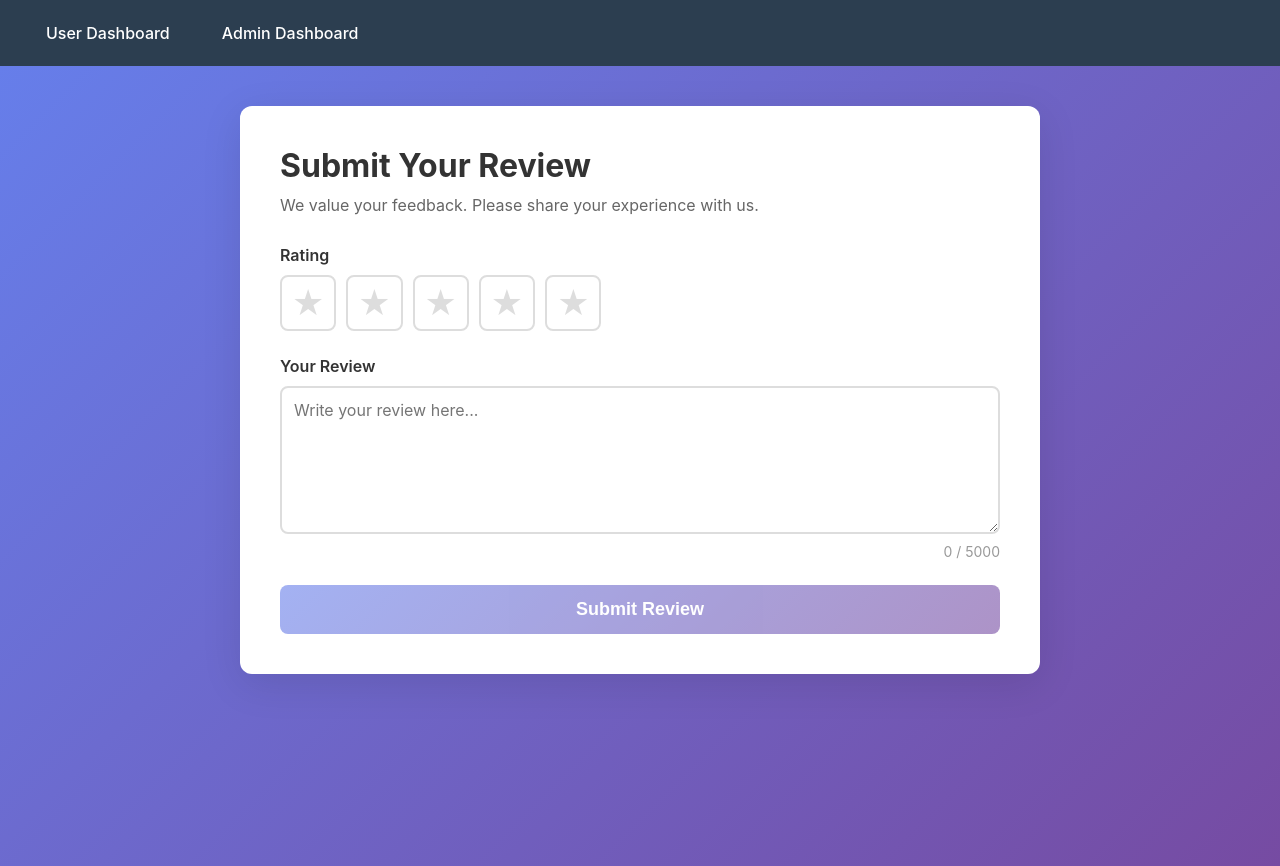
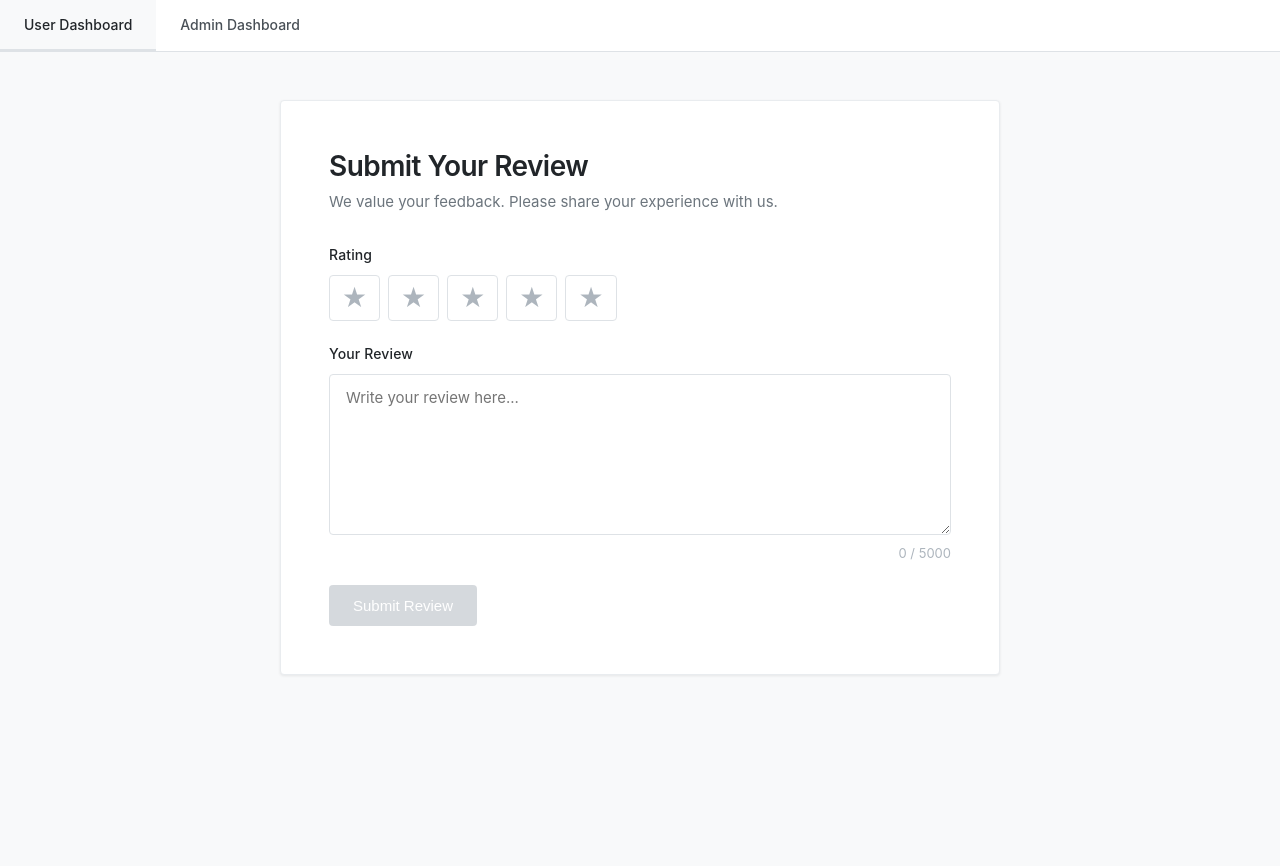
Before and after one commit to abhi8927/Rating-Prediction-via-Prompting-Fynd, a React (Create React App) app in the folder task2/frontend/: page / in a window 1280 px wide. After the commit the page ends 800 px from the top, so only its background shows below. Built offline with nearby package versions, Linux system fonts and the light colour scheme; no server answers.

Commit message:
Redesign UI with modern professional neutral color scheme

```diff
--- a/task2/frontend/src/App.css
+++ b/task2/frontend/src/App.css
@@ -10,29 +10,37 @@ body {
     sans-serif;
   -webkit-font-smoothing: antialiased;
   -moz-osx-font-smoothing: grayscale;
+  background-color: #f8f9fa;
+  color: #212529;
 }
 
 .app {
   min-height: 100vh;
+  background-color: #f8f9fa;
 }
 
 .app-nav {
-  background-color: #2c3e50;
-  padding: 15px 30px;
+  background-color: #ffffff;
+  border-bottom: 1px solid #dee2e6;
+  padding: 0;
   display: flex;
-  gap: 20px;
-  box-shadow: 0 2px 4px rgba(0, 0, 0, 0.1);
+  gap: 0;
+  box-shadow: 0 1px 3px rgba(0, 0, 0, 0.05);
 }
 
 .nav-link {
-  color: white;
+  color: #495057;
   text-decoration: none;
   font-weight: 500;
-  padding: 8px 16px;
-  border-radius: 4px;
-  transition: background-color 0.2s;
+  font-size: 14px;
+  padding: 16px 24px;
+  border-bottom: 2px solid transparent;
+  transition: all 0.2s ease;
+  display: inline-block;
 }
 
 .nav-link:hover {
-  background-color: rgba(255, 255, 255, 0.1);
+  color: #212529;
+  background-color: #f8f9fa;
+  border-bottom-color: #dee2e6;
 }
--- a/task2/frontend/src/components/AdminDashboard.css
+++ b/task2/frontend/src/components/AdminDashboard.css
@@ -1,96 +1,121 @@
 .admin-dashboard {
-  min-height: 100vh;
-  background-color: #f5f7fa;
-  padding: 30px 20px;
+  min-height: calc(100vh - 60px);
+  background-color: #f8f9fa;
+  padding: 32px 20px;
 }
 
 .dashboard-header {
   max-width: 1200px;
-  margin: 0 auto 30px;
+  margin: 0 auto 32px;
   display: flex;
   justify-content: space-between;
   align-items: center;
 }
 
 .dashboard-header h1 {
-  color: #333;
-  font-size: 36px;
+  color: #212529;
+  font-size: 32px;
   margin: 0;
+  font-weight: 600;
+  letter-spacing: -0.02em;
 }
 
 .refresh-button {
-  background-color: #667eea;
-  color: white;
-  border: none;
-  padding: 10px 20px;
-  border-radius: 6px;
+  background-color: #ffffff;
+  color: #495057;
+  border: 1px solid #dee2e6;
+  padding: 8px 16px;
+  border-radius: 4px;
   cursor: pointer;
   font-size: 14px;
-  font-weight: 600;
-  transition: background-color 0.2s;
+  font-weight: 500;
+  transition: all 0.15s ease;
 }
 
 .refresh-button:hover {
-  background-color: #5568d3;
+  background-color: #f8f9fa;
+  border-color: #adb5bd;
+  color: #212529;
 }
 
 .error-banner {
   max-width: 1200px;
-  margin: 0 auto 20px;
-  background-color: #fee;
-  color: #c33;
+  margin: 0 auto 24px;
+  background-color: #fff5f5;
+  color: #c92a2a;
   padding: 12px 20px;
-  border-radius: 6px;
-  border-left: 4px solid #c33;
+  border-radius: 4px;
+  border: 1px solid #ffc9c9;
+  font-size: 14px;
 }
 
 .stats-section {
   max-width: 1200px;
-  margin: 0 auto 30px;
+  margin: 0 auto 32px;
   display: grid;
-  grid-template-columns: repeat(auto-fit, minmax(150px, 1fr));
-  gap: 20px;
+  grid-template-columns: repeat(auto-fit, minmax(160px, 1fr));
+  gap: 16px;
 }
 
 .stat-card {
-  background: white;
-  padding: 20px;
-  border-radius: 8px;
-  box-shadow: 0 2px 8px rgba(0, 0, 0, 0.1);
+  background: #ffffff;
+  padding: 24px 20px;
+  border-radius: 4px;
+  box-shadow: 0 1px 3px rgba(0, 0, 0, 0.08);
+  border: 1px solid #e9ecef;
   text-align: center;
+  transition: box-shadow 0.15s ease;
+}
+
+.stat-card:hover {
+  box-shadow: 0 2px 6px rgba(0, 0, 0, 0.12);
 }
 
 .stat-value {
   font-size: 32px;
-  font-weight: bold;
-  color: #667eea;
-  margin-bottom: 5px;
+  font-weight: 600;
+  color: #212529;
+  margin-bottom: 4px;
+  line-height: 1.2;
 }
 
 .stat-label {
-  color: #666;
-  font-size: 14px;
+  color: #6c757d;
+  font-size: 13px;
+  font-weight: 500;
+  text-transform: uppercase;
+  letter-spacing: 0.05em;
 }
 
 .filters-section {
   max-width: 1200px;
-  margin: 0 auto 20px;
+  margin: 0 auto 24px;
   display: flex;
   align-items: center;
-  gap: 10px;
+  gap: 12px;
 }
 
 .filters-section label {
-  font-weight: 600;
-  color: #333;
+  font-weight: 500;
+  color: #212529;
+  font-size: 14px;
 }
 
 .filter-select {
   padding: 8px 12px;
-  border: 2px solid #ddd;
-  border-radius: 6px;
+  border: 1px solid #dee2e6;
+  border-radius: 4px;
   font-size: 14px;
   cursor: pointer;
+  background-color: #ffffff;
+  color: #212529;
+  transition: border-color 0.15s ease;
+}
+
+.filter-select:focus {
+  outline: none;
+  border-color: #4a90e2;
+  box-shadow: 0 0 0 3px rgba(74, 144, 226, 0.1);
 }
 
 .reviews-list {
@@ -99,47 +124,58 @@
 }
 
 .reviews-list h2 {
-  color: #333;
+  color: #212529;
   margin-bottom: 20px;
-  font-size: 24px;
+  font-size: 22px;
+  font-weight: 600;
 }
 
 .empty-state {
   text-align: center;
-  padding: 60px 20px;
-  color: #999;
-  font-size: 18px;
+  padding: 64px 20px;
+  color: #6c757d;
+  font-size: 15px;
+  background: #ffffff;
+  border-radius: 4px;
+  border: 1px solid #e9ecef;
 }
 
 .review-card {
-  background: white;
-  border-radius: 8px;
-  padding: 25px;
-  margin-bottom: 20px;
-  box-shadow: 0 2px 8px rgba(0, 0, 0, 0.1);
+  background: #ffffff;
+  border-radius: 4px;
+  padding: 24px;
+  margin-bottom: 16px;
+  box-shadow: 0 1px 3px rgba(0, 0, 0, 0.08);
+  border: 1px solid #e9ecef;
+  transition: box-shadow 0.15s ease;
+}
+
+.review-card:hover {
+  box-shadow: 0 2px 6px rgba(0, 0, 0, 0.12);
 }
 
 .review-header {
   display: flex;
   justify-content: space-between;
   align-items: center;
-  margin-bottom: 15px;
-  padding-bottom: 15px;
-  border-bottom: 2px solid #f0f0f0;
+  margin-bottom: 16px;
+  padding-bottom: 16px;
+  border-bottom: 1px solid #e9ecef;
 }
 
 .rating-badge {
-  background: linear-gradient(135deg, #667eea 0%, #764ba2 100%);
-  color: white;
-  padding: 6px 14px;
-  border-radius: 20px;
-  font-weight: 600;
-  font-size: 14px;
+  background: #212529;
+  color: #ffffff;
+  padding: 4px 12px;
+  border-radius: 12px;
+  font-weight: 500;
+  font-size: 13px;
+  letter-spacing: 0.02em;
 }
 
 .review-date {
-  color: #999;
-  font-size: 14px;
+  color: #6c757d;
+  font-size: 13px;
 }
 
 .review-content {
@@ -147,41 +183,47 @@
 }
 
 .review-text {
-  color: #555;
+  color: #495057;
   line-height: 1.6;
-  font-size: 16px;
+  font-size: 15px;
   margin: 0;
 }
 
 .ai-section {
   margin-top: 20px;
   padding-top: 20px;
-  border-top: 1px solid #f0f0f0;
+  border-top: 1px solid #e9ecef;
 }
 
 .ai-section h4 {
-  color: #333;
-  margin-bottom: 10px;
-  font-size: 16px;
+  color: #212529;
+  margin-bottom: 8px;
+  font-size: 14px;
+  font-weight: 600;
+  text-transform: uppercase;
+  letter-spacing: 0.05em;
 }
 
 .ai-section p {
-  color: #666;
+  color: #495057;
   line-height: 1.6;
   margin: 0;
   font-size: 14px;
 }
 
 .actions-content {
-  color: #666;
-  line-height: 1.8;
+  color: #495057;
+  line-height: 1.7;
   font-size: 14px;
   white-space: pre-line;
 }
 
 .loading {
   text-align: center;
-  padding: 60px 20px;
-  color: #666;
-  font-size: 18px;
+  padding: 64px 20px;
+  color: #6c757d;
+  font-size: 15px;
+  background: #ffffff;
+  border-radius: 4px;
+  border: 1px solid #e9ecef;
 }
--- a/task2/frontend/src/components/UserDashboard.css
+++ b/task2/frontend/src/components/UserDashboard.css
@@ -1,156 +1,177 @@
 .user-dashboard {
-  min-height: 100vh;
-  background: linear-gradient(135deg, #667eea 0%, #764ba2 100%);
-  padding: 40px 20px;
+  min-height: calc(100vh - 60px);
+  background-color: #f8f9fa;
+  padding: 48px 20px;
 }
 
 .dashboard-container {
-  max-width: 800px;
+  max-width: 720px;
   margin: 0 auto;
-  background: white;
-  border-radius: 12px;
-  padding: 40px;
-  box-shadow: 0 10px 40px rgba(0, 0, 0, 0.1);
+  background: #ffffff;
+  border-radius: 4px;
+  padding: 48px;
+  box-shadow: 0 1px 3px rgba(0, 0, 0, 0.08);
+  border: 1px solid #e9ecef;
 }
 
 .dashboard-container h1 {
-  color: #333;
-  margin-bottom: 10px;
-  font-size: 32px;
+  color: #212529;
+  margin-bottom: 8px;
+  font-size: 28px;
+  font-weight: 600;
+  letter-spacing: -0.02em;
 }
 
 .subtitle {
-  color: #666;
-  margin-bottom: 30px;
-  font-size: 16px;
+  color: #6c757d;
+  margin-bottom: 32px;
+  font-size: 15px;
+  line-height: 1.5;
 }
 
 .review-form {
   display: flex;
   flex-direction: column;
-  gap: 25px;
+  gap: 24px;
 }
 
 .rating-section label,
 .review-section label {
   display: block;
-  font-weight: 600;
-  color: #333;
-  margin-bottom: 10px;
-  font-size: 16px;
+  font-weight: 500;
+  color: #212529;
+  margin-bottom: 12px;
+  font-size: 14px;
+  letter-spacing: 0.01em;
 }
 
 .star-rating {
   display: flex;
-  gap: 10px;
+  gap: 8px;
 }
 
 .star-button {
-  background: none;
-  border: 2px solid #ddd;
-  font-size: 36px;
-  color: #ddd;
+  background: #ffffff;
+  border: 1px solid #dee2e6;
+  font-size: 28px;
+  color: #adb5bd;
   cursor: pointer;
-  padding: 5px 10px;
-  border-radius: 8px;
-  transition: all 0.2s;
+  padding: 8px 12px;
+  border-radius: 4px;
+  transition: all 0.15s ease;
+  line-height: 1;
 }
 
 .star-button:hover:not(:disabled) {
-  transform: scale(1.1);
-  border-color: #667eea;
+  border-color: #6c757d;
+  background-color: #f8f9fa;
+  color: #ffc107;
 }
 
 .star-button.selected {
   color: #ffc107;
   border-color: #ffc107;
+  background-color: #fffbf0;
 }
 
 .star-button:disabled {
   cursor: not-allowed;
-  opacity: 0.6;
+  opacity: 0.5;
 }
 
 .review-section textarea {
   width: 100%;
-  padding: 12px;
-  border: 2px solid #ddd;
-  border-radius: 8px;
-  font-size: 16px;
+  padding: 12px 16px;
+  border: 1px solid #dee2e6;
+  border-radius: 4px;
+  font-size: 15px;
   font-family: inherit;
   resize: vertical;
-  transition: border-color 0.2s;
+  transition: border-color 0.15s ease, box-shadow 0.15s ease;
+  line-height: 1.5;
+  color: #212529;
+  background-color: #ffffff;
 }
 
 .review-section textarea:focus {
   outline: none;
-  border-color: #667eea;
+  border-color: #4a90e2;
+  box-shadow: 0 0 0 3px rgba(74, 144, 226, 0.1);
 }
 
 .review-section textarea:disabled {
-  background-color: #f5f5f5;
+  background-color: #f8f9fa;
   cursor: not-allowed;
+  color: #6c757d;
 }
 
 .char-count {
   text-align: right;
-  color: #999;
-  font-size: 14px;
-  margin-top: 5px;
+  color: #adb5bd;
+  font-size: 13px;
+  margin-top: 6px;
 }
 
 .submit-button {
-  background: linear-gradient(135deg, #667eea 0%, #764ba2 100%);
-  color: white;
+  background: #212529;
+  color: #ffffff;
   border: none;
-  padding: 14px 28px;
-  font-size: 18px;
-  font-weight: 600;
-  border-radius: 8px;
+  padding: 12px 24px;
+  font-size: 15px;
+  font-weight: 500;
+  border-radius: 4px;
   cursor: pointer;
-  transition: transform 0.2s, box-shadow 0.2s;
+  transition: background-color 0.15s ease, transform 0.1s ease;
+  align-self: flex-start;
+  min-width: 140px;
 }
 
 .submit-button:hover:not(:disabled) {
-  transform: translateY(-2px);
-  box-shadow: 0 5px 15px rgba(102, 126, 234, 0.4);
+  background: #495057;
+}
+
+.submit-button:active:not(:disabled) {
+  transform: translateY(1px);
 }
 
 .submit-button:disabled {
-  opacity: 0.6;
+  opacity: 0.5;
   cursor: not-allowed;
+  background: #adb5bd;
 }
 
 .error-message {
-  background-color: #fee;
-  color: #c33;
-  padding: 12px;
-  border-radius: 8px;
-  border-left: 4px solid #c33;
+  background-color: #fff5f5;
+  color: #c92a2a;
+  padding: 12px 16px;
+  border-radius: 4px;
+  border: 1px solid #ffc9c9;
+  font-size: 14px;
 }
 
 .ai-response-section {
-  margin-top: 30px;
-  padding-top: 30px;
-  border-top: 2px solid #eee;
+  margin-top: 32px;
+  padding-top: 32px;
+  border-top: 1px solid #e9ecef;
 }
 
 .ai-response-section h2 {
-  color: #333;
-  margin-bottom: 15px;
-  font-size: 24px;
+  color: #212529;
+  margin-bottom: 16px;
+  font-size: 20px;
+  font-weight: 600;
 }
 
 .ai-response-box {
   background-color: #f8f9fa;
-  padding: 20px;
-  border-radius: 8px;
-  border-left: 4px solid #667eea;
+  padding: 20px 24px;
+  border-radius: 4px;
+  border-left: 3px solid #4a90e2;
 }
 
 .ai-response-box p {
-  color: #555;
+  color: #495057;
   line-height: 1.6;
   margin: 0;
-  font-size: 16px;
+  font-size: 15px;
 }
```
